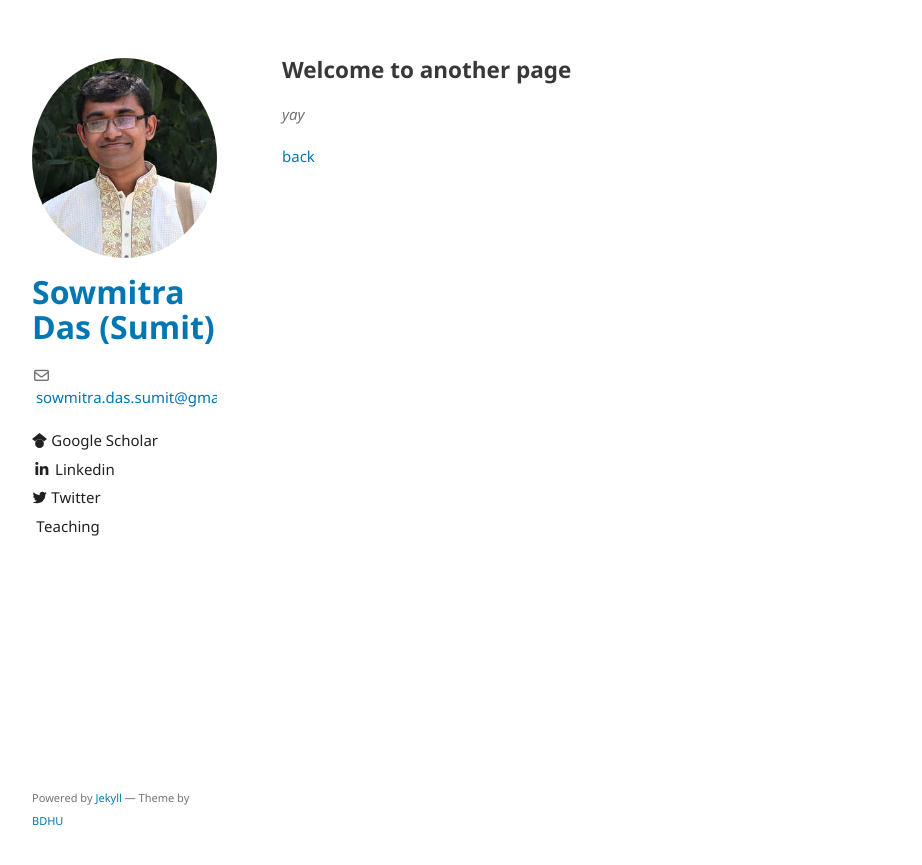
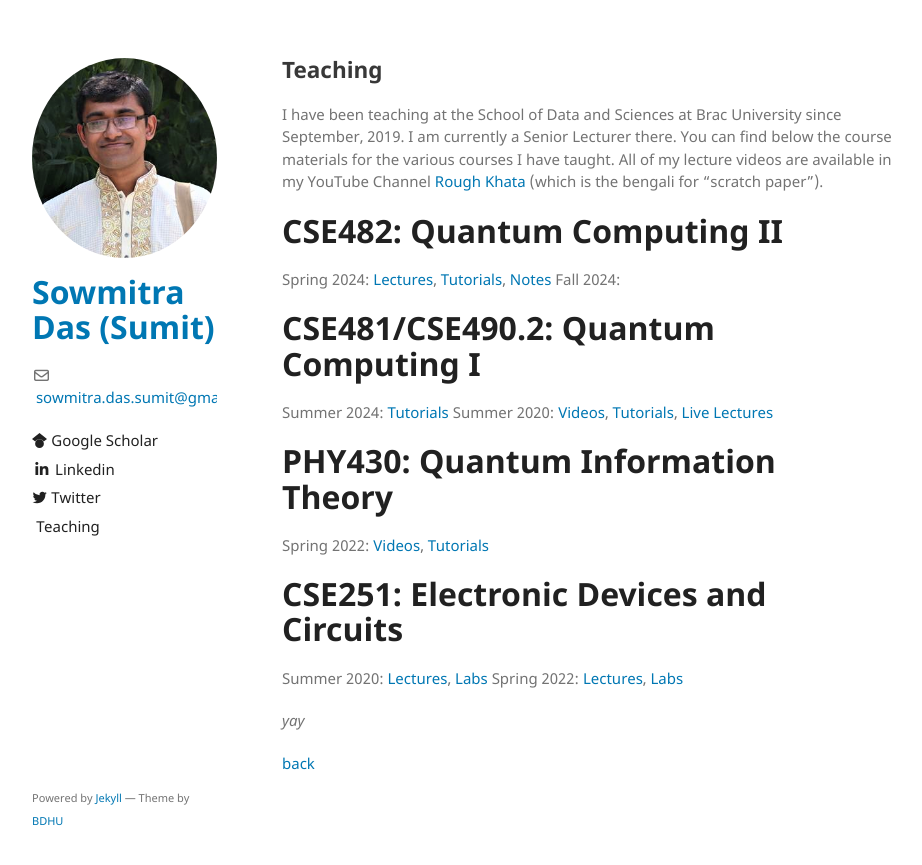
Before and after one commit to sowmitra-das-sumit/sowmitra-das-sumit.github.io, a Jekyll site: the page built from another-page.md, in a window 1280 px wide. Shown: the top 865 px of the page, without its empty margins (178-1100 px from the left). Built offline with Jekyll 4.4.1, drawn with Linux system fonts in a browser that asks for light colours; the repository's description, which GitHub fills in, is left out; our own code applies the rules of GitHub Pages for plain Markdown files.

Commit message:
Update another-page.md

```diff
--- a/another-page.md
+++ b/another-page.md
@@ -2,7 +2,23 @@
 layout: default
 ---
 
-## Welcome to another page
+## Teaching
+
+I have been teaching at the School of Data and Sciences at Brac University since September, 2019. I am currently a Senior Lecturer there. You can find below the course materials for the various courses I have taught. All of my lecture videos are available in my YouTube Channel [Rough Khata](https://www.youtube.com/@raf-khata) (which is the bengali for "scratch paper").
+
+# CSE482: Quantum Computing II
+Spring 2024: [Lectures](https://youtube.com/playlist?list=PLvj5w6iNZqViEPZo0PaHqOK_spCeHKfGT&si=8Rt2N6TXlppnJrz3), [Tutorials](https://youtube.com/playlist?list=PLvj5w6iNZqVhsPZnkK0bjl-0jFnoOqNOT&si=hYdKyiK2taefL-HB), [Notes](https://www.overleaf.com/read/dtxxdftjsfqt#837308)
+Fall 2024:
+# CSE481/CSE490.2: Quantum Computing I
+Summer 2024: [Tutorials](https://youtube.com/playlist?list=PLvj5w6iNZqVjr40Xmk-JxrTc8eb4rFlhz&si=2IcmmY5cVnr8wur1)
+Summer 2020: [Videos](https://youtube.com/playlist?list=PLvj5w6iNZqVh1xEngYv-YRrV00O89HVrb&si=-PETH2xR8QmGPRZr), [Tutorials](https://youtube.com/playlist?list=PLvj5w6iNZqVhABt-6D1R6njy9k2kVHz8-&si=baaqFvOy3ursywUF), [Live Lectures](https://youtube.com/playlist?list=PLvj5w6iNZqVjI42wggGqWM3qUqibQcbgn&si=RiyooGTnwY2IojXv)
+# PHY430: Quantum Information Theory
+Spring 2022: [Videos](https://youtube.com/playlist?list=PLvj5w6iNZqVgt_bqYyfAbZb0uD4SxtZoD&si=OqiusS9CyYScQV1k), [Tutorials](https://youtube.com/playlist?list=PLvj5w6iNZqVhCqlGPUrflBo7nDufNCMAd&si=QNzoDbqmZCL9WJu6)
+
+# CSE251: Electronic Devices and Circuits
+Summer 2020: [Lectures](https://youtube.com/playlist?list=PLvj5w6iNZqVhrJA2k83Fes8DCvEqbaL0M&si=ll1z_U5Vwnx8rzjM), [Labs](https://youtube.com/playlist?list=PLvj5w6iNZqVhDq-MFptvpy_Ct99iDx5m1&si=iQhdg4ysei89aWGC)
+Spring 2022: [Lectures](https://youtube.com/playlist?list=PLvj5w6iNZqVgmrLWcUvi1GLRPLSK_Pd3X&si=l5Jassuf7FtGBqi8), [Labs](https://youtube.com/playlist?list=PLvj5w6iNZqVg0KSjAqQyiL--B3NXorHNk&si=51CHzHZ_H597Ac57)
+
 
 _yay_
 
```
